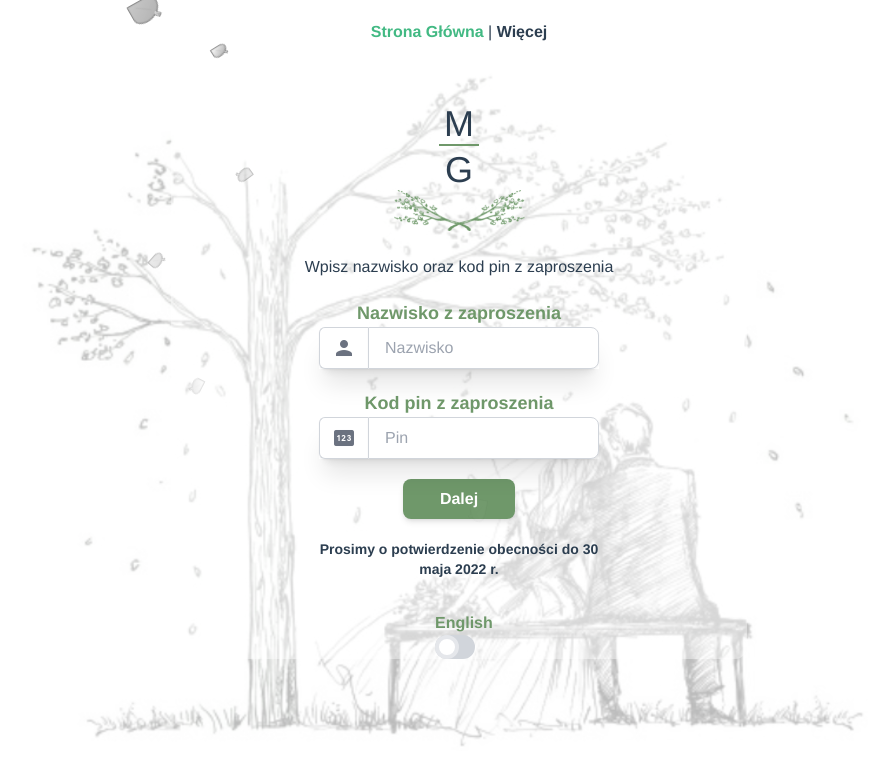
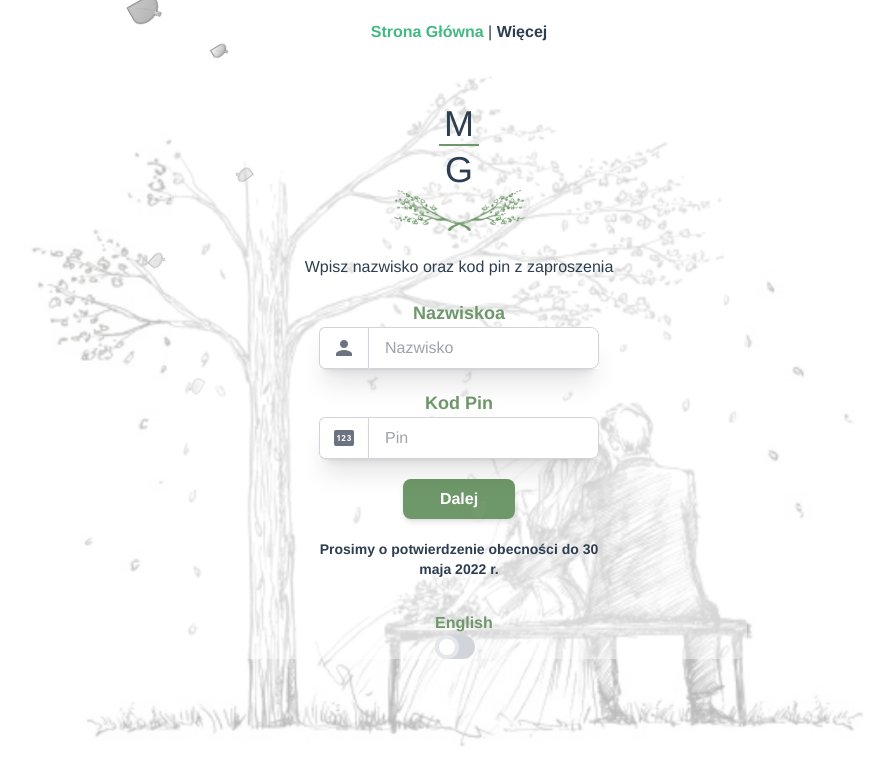
Before and after one commit to Gabby995/wedding_rsvp, a Vue app: page / in a window 1280 px wide. Shown: the top 784 px of the page, without its empty margins (181-1075 px from the left). Built offline with nearby package versions, Linux system fonts and the light colour scheme.

Commit message:
Login screen text change

```diff
--- a/src/components/HomeComponent.vue
+++ b/src/components/HomeComponent.vue
@@ -27,8 +27,8 @@
         <span v-else>Error! - Something went wrong :(</span>
       </div>
       <label for="Guest-Name" class="text-green font-semibold">
-        <span v-if="polish">Nazwisko z zaproszenia</span>
-        <span v-else>Surname on invitation</span>
+        <span v-if="polish">Nazwiskoa</span>
+        <span v-else>Surname</span>
       </label>
       <IconInput
         forLabel="Guest-Name"
@@ -40,8 +40,8 @@
     </div>
     <div>
       <label for="Guest-Pin" class="text-green font-semibold">
-        <span v-if="polish">Kod pin z zaproszenia</span>
-        <span v-else>Code pin from your invitation</span>
+        <span v-if="polish">Kod Pin</span>
+        <span v-else>Code Pin</span>
       </label>
       <IconInput
         forLabel="Guest-Pin"
```
